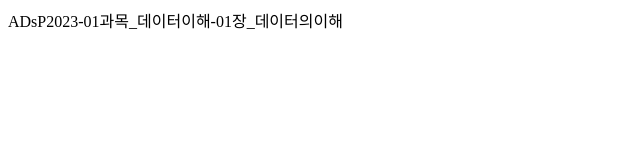
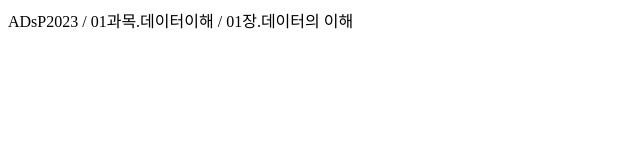
Before and after one commit to joyplug/banana, a plain HTML site: page index.html in a window 1280 px wide. Shown: the full height of the page, 0-640 px from the left. Drawn offline with Linux system fonts and the light colour scheme.

Commit message:
Update index.html

```diff
--- a/index.html
+++ b/index.html
@@ -1,5 +1,5 @@
 <html>
 <body>
-<a herf = "./ADsP2023-01과목_데이터이해-01장_데이터의이해.html">ADsP2023-01과목_데이터이해-01장_데이터의이해</a>
+<a herf = "https://joyplug.github.io/banana/ADsP2023-01%E1%84%80%E1%85%AA%E1%84%86%E1%85%A9%E1%86%A8_%E1%84%83%E1%85%A6%E1%84%8B%E1%85%B5%E1%84%90%E1%85%A5%E1%84%8B%E1%85%B5%E1%84%92%E1%85%A2-01%E1%84%8C%E1%85%A1%E1%86%BC_%E1%84%83%E1%85%A6%E1%84%8B%E1%85%B5%E1%84%90%E1%85%A5%E1%84%8B%E1%85%B4%E1%84%8B%E1%85%B5%E1%84%92%E1%85%A2.html">ADsP2023 / 01과목.데이터이해 / 01장.데이터의 이해</a>
 </body>
 </html>
```
